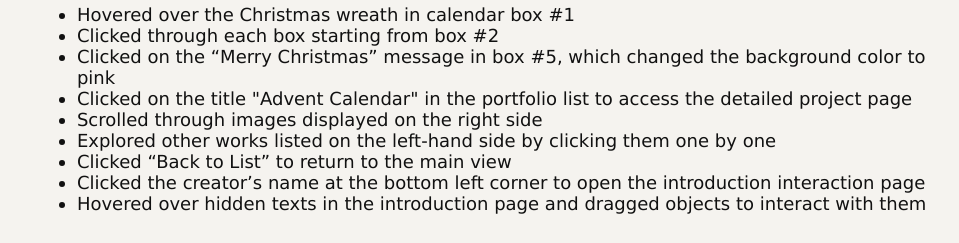
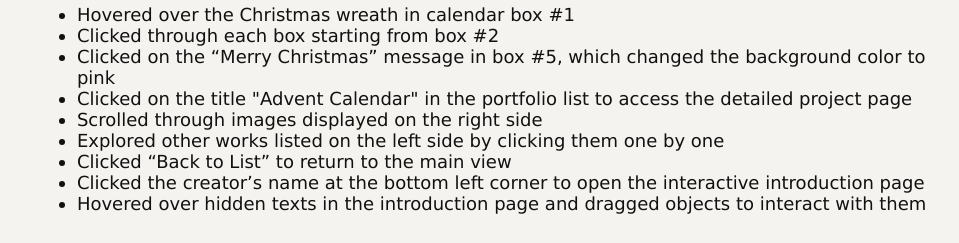
Before and after one commit to julienoh000/julienoh000.github.io, a plain HTML site: page a1/index.html in a window 1280 px wide. Shown: the part 2280-2523 px from the top of the page, without its empty margins (155-1114 px from the left). Drawn offline with Linux system fonts and the light colour scheme; a web font is replaced by a local one.

Commit message:
textRevise

```diff
--- a/a1/index.html
+++ b/a1/index.html
@@ -56,13 +56,13 @@
               </li>
               <li>Scrolled through images displayed on the right side</li>
               <li>
-                Explored other works listed on the left-hand side by clicking
-                them one by one
+                Explored other works listed on the left side by clicking them
+                one by one
               </li>
               <li>Clicked “Back to List” to return to the main view</li>
               <li>
                 Clicked the creator’s name at the bottom left corner to open the
-                introduction interaction page
+                interactive introduction page
               </li>
               <li>
                 Hovered over hidden texts in the introduction page and dragged
```
